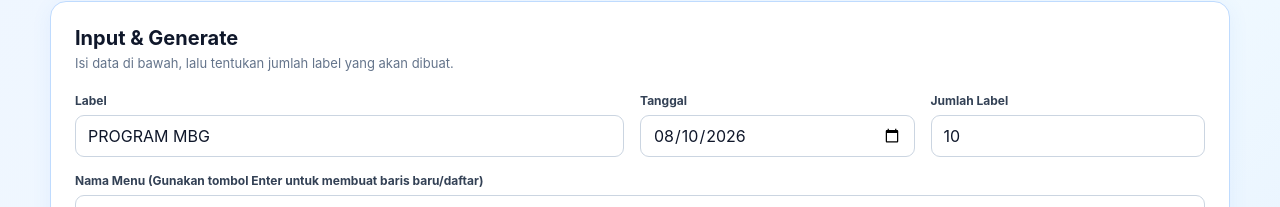
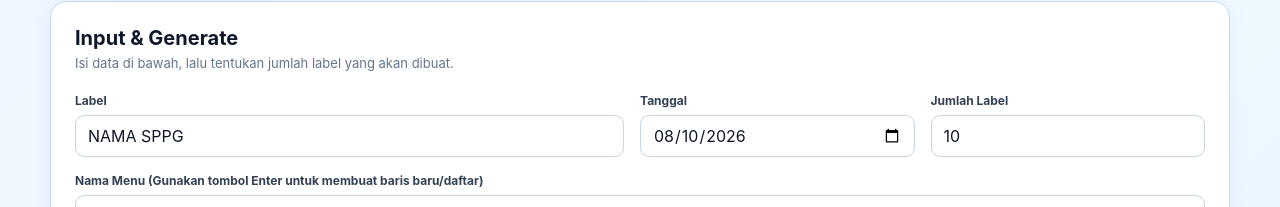
Before and after one commit to Ihsanfs/labelmbg, a React (Vite) app: page / in a window 1280 px wide. Shown: the part 101-308 px from the top of the page. Built offline with nearby package versions, Linux system fonts and the light colour scheme.

Commit message:
Update default label text from PROGRAM MBG to NAMA SPPG

```diff
--- a/src/App.jsx
+++ b/src/App.jsx
@@ -10,7 +10,7 @@
 import { generateCoupons, formatDateID } from "./lib/coupon";
 
 const EMPTY_FORM = {
-  label: "PROGRAM MBG",
+  label: "NAMA SPPG",
   menuName: "1. Nasi Putih Sehat\n2. Ayam Crispy Gurih\n3. Melon Segar\n4. Susu UHT",
   date: new Date().toISOString().slice(0, 10),
   quantity: 10,
@@ -233,7 +233,7 @@
                 <input
                   value={form.label}
                   onChange={(e) => change("label", e.target.value)}
-                  placeholder="Contoh: PROGRAM MBG"
+                  placeholder="Contoh: NAMA SPPG"
                   required
                 />
               </label>
```
